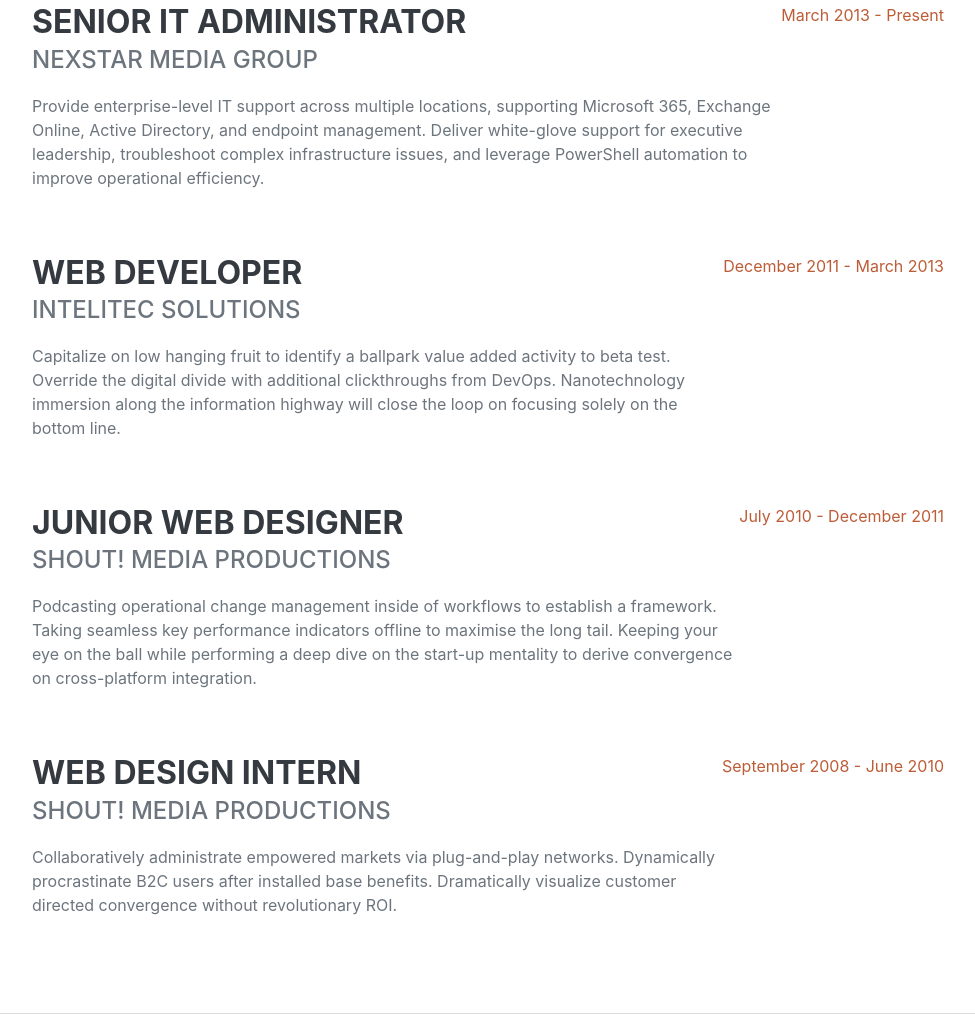
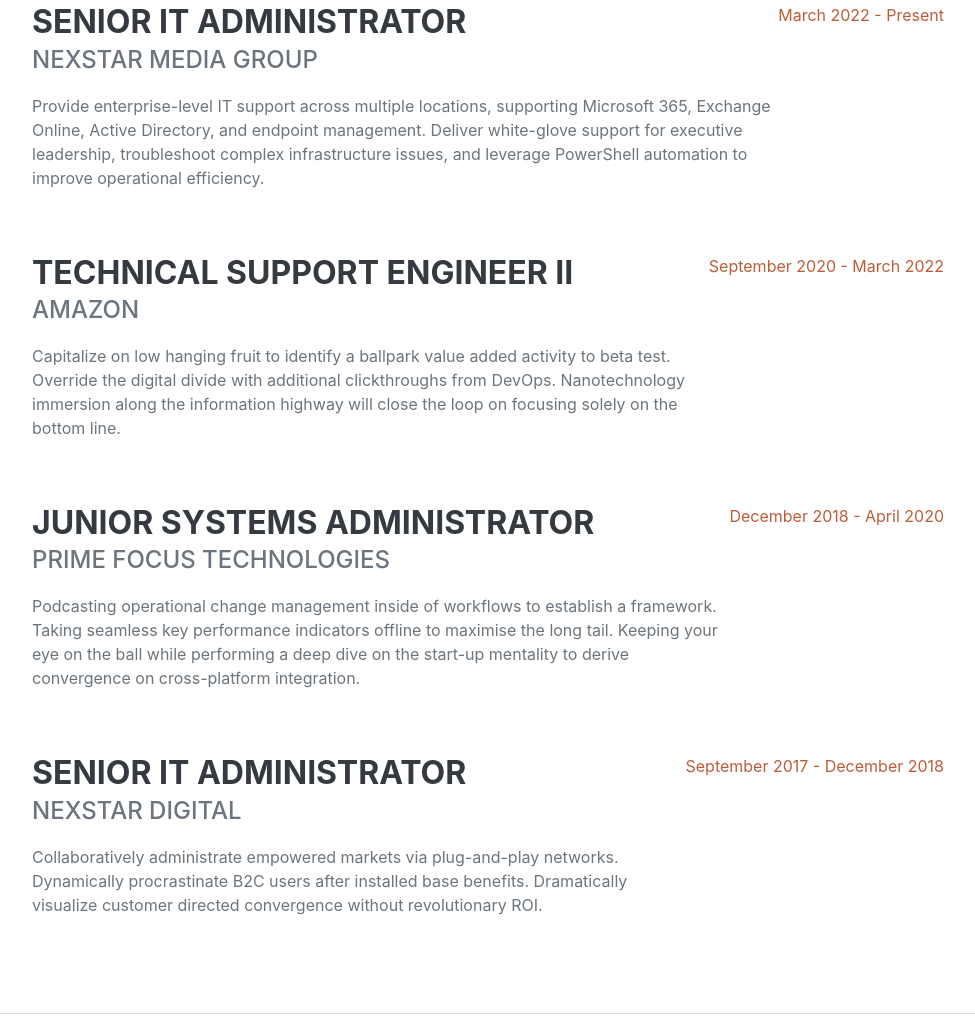
Before and after one commit to pbrown1552/tech-brown, a website: page index.html in a window 1280 px wide. Shown: the part 993-2019 px from the top of the page, without its empty margins (288-1263 px from the left). Drawn offline with nearby package versions, Linux system fonts and the light colour scheme; files that its build step writes are made by us from their sources; a web font is replaced by a local one.

Commit message:
Add files via upload

```diff
--- a/index.html
+++ b/index.html
@@ -65,31 +65,31 @@
                             <div class="subheading mb-3">Nexstar Media Group</div>
                             <p>Provide enterprise-level IT support across multiple locations, supporting Microsoft 365, Exchange Online, Active Directory, and endpoint management. Deliver white-glove support for executive leadership, troubleshoot complex infrastructure issues, and leverage PowerShell automation to improve operational efficiency.</p>
                         </div>
-                        <div class="flex-shrink-0"><span class="text-primary">March 2013 - Present</span></div>
+                        <div class="flex-shrink-0"><span class="text-primary">March 2022 - Present</span></div>
                     </div>
                     <div class="d-flex flex-column flex-md-row justify-content-between mb-5">
                         <div class="flex-grow-1">
-                            <h3 class="mb-0">Web Developer</h3>
-                            <div class="subheading mb-3">Intelitec Solutions</div>
+                            <h3 class="mb-0">Technical Support Engineer II</h3>
+                            <div class="subheading mb-3">Amazon</div>
                             <p>Capitalize on low hanging fruit to identify a ballpark value added activity to beta test. Override the digital divide with additional clickthroughs from DevOps. Nanotechnology immersion along the information highway will close the loop on focusing solely on the bottom line.</p>
                         </div>
-                        <div class="flex-shrink-0"><span class="text-primary">December 2011 - March 2013</span></div>
+                        <div class="flex-shrink-0"><span class="text-primary">September 2020 - March 2022</span></div>
                     </div>
                     <div class="d-flex flex-column flex-md-row justify-content-between mb-5">
                         <div class="flex-grow-1">
-                            <h3 class="mb-0">Junior Web Designer</h3>
-                            <div class="subheading mb-3">Shout! Media Productions</div>
+                            <h3 class="mb-0">Junior Systems Administrator</h3>
+                            <div class="subheading mb-3">Prime Focus Technologies</div>
                             <p>Podcasting operational change management inside of workflows to establish a framework. Taking seamless key performance indicators offline to maximise the long tail. Keeping your eye on the ball while performing a deep dive on the start-up mentality to derive convergence on cross-platform integration.</p>
                         </div>
-                        <div class="flex-shrink-0"><span class="text-primary">July 2010 - December 2011</span></div>
+                        <div class="flex-shrink-0"><span class="text-primary">December 2018 - April 2020</span></div>
                     </div>
                     <div class="d-flex flex-column flex-md-row justify-content-between">
                         <div class="flex-grow-1">
-                            <h3 class="mb-0">Web Design Intern</h3>
-                            <div class="subheading mb-3">Shout! Media Productions</div>
+                            <h3 class="mb-0">Senior IT Administrator</h3>
+                            <div class="subheading mb-3">Nexstar Digital</div>
                             <p>Collaboratively administrate empowered markets via plug-and-play networks. Dynamically procrastinate B2C users after installed base benefits. Dramatically visualize customer directed convergence without revolutionary ROI.</p>
                         </div>
-                        <div class="flex-shrink-0"><span class="text-primary">September 2008 - June 2010</span></div>
+                        <div class="flex-shrink-0"><span class="text-primary">September 2017 - December 2018</span></div>
                     </div>
                 </div>
             </section>
```
